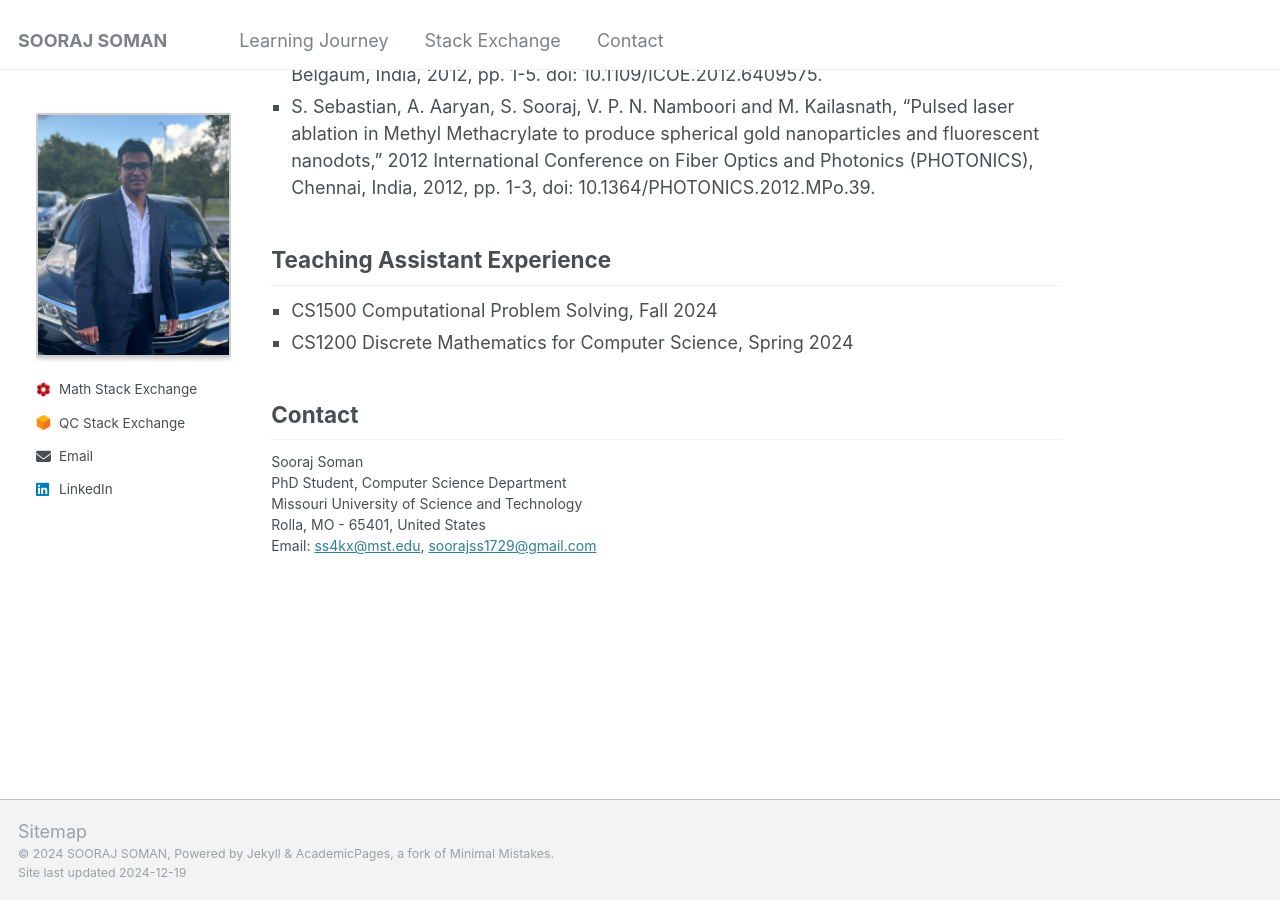
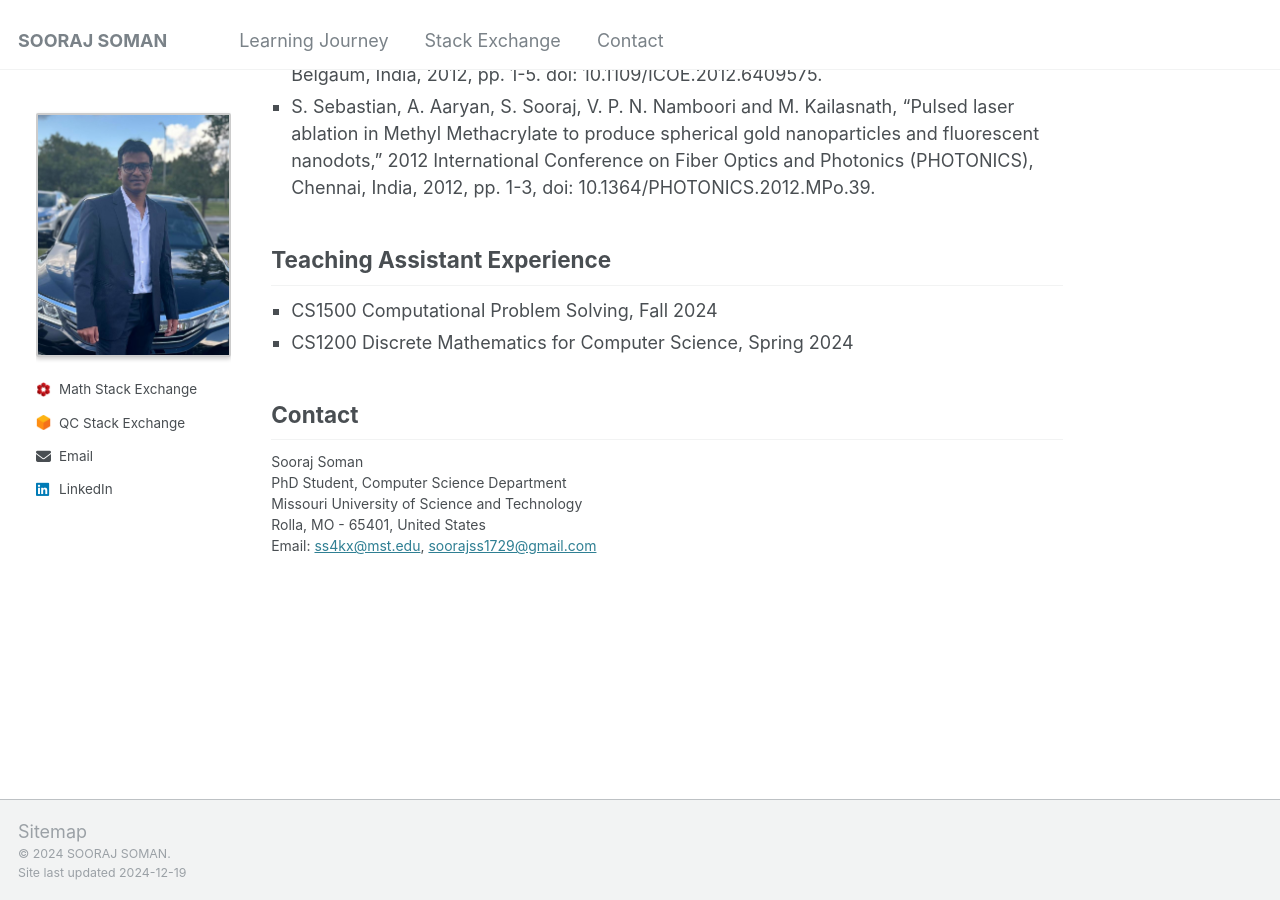
Before and after one commit to soorajss1729/soorajss1729.github.io, a Jekyll site: the page built from _pages/about.md, in a window 1280 px wide and 900 px high, scrolled down 2896 px. Built offline with Jekyll 4.4.1, drawn with Linux system fonts in a browser that asks for light colours.

Commit message:
Update footer.html

```diff
--- a/_includes/footer.html
+++ b/_includes/footer.html
@@ -2,6 +2,6 @@
 
 
 <div class="page__footer-copyright">
-  &copy; {{ site.time | date: '%Y' }} {{ site.name | default: site.title }}, {{ site.data.ui-text[site.locale].powered_by | default: "Powered by" }} <a href="http://jekyllrb.com" rel="nofollow">Jekyll</a> &amp; <a href="https://github.com/academicpages/academicpages.github.io">AcademicPages</a>, a fork of <a href="https://mademistakes.com/work/minimal-mistakes-jekyll-theme/" rel="nofollow">Minimal Mistakes</a>.<br />
-  Site last updated {{ "now" | date: '%Y-%m-%d' %}}
+  &copy; {{ site.time | date: '%Y' }} {{ site.name | default: site.title }}.<br />
+  Site last updated {{ "now" | date: '%Y-%m-%d' }}
 </div>
```
